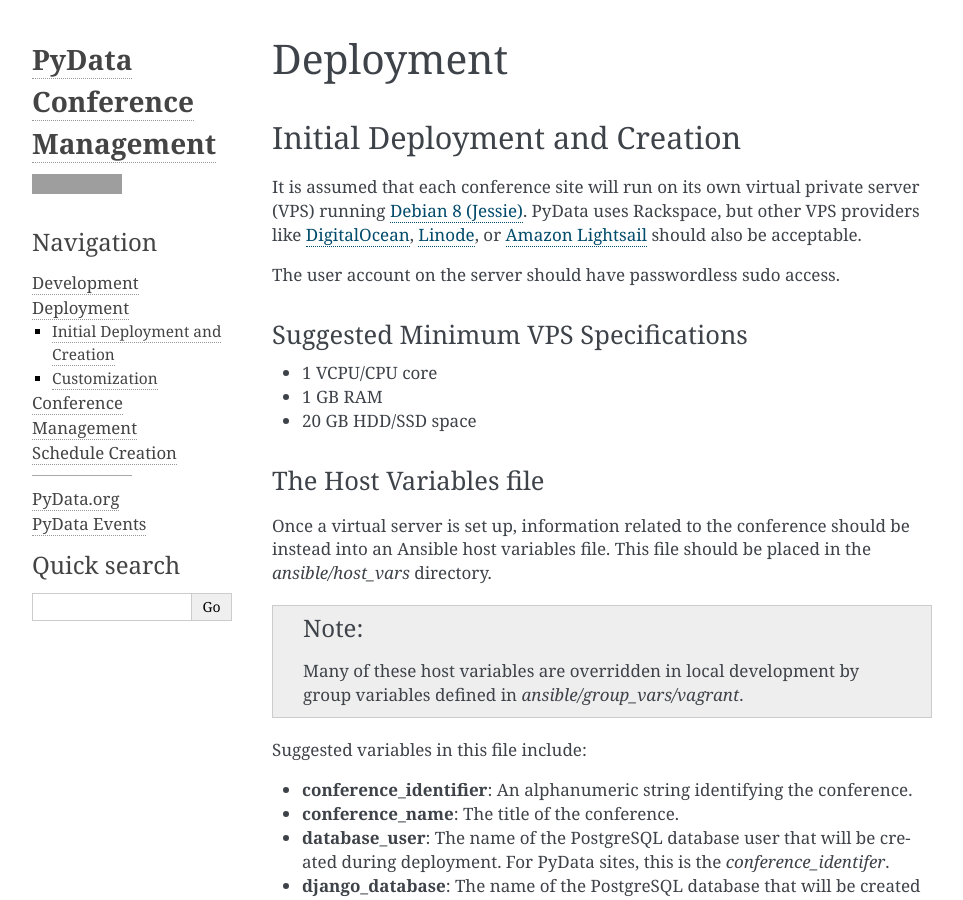
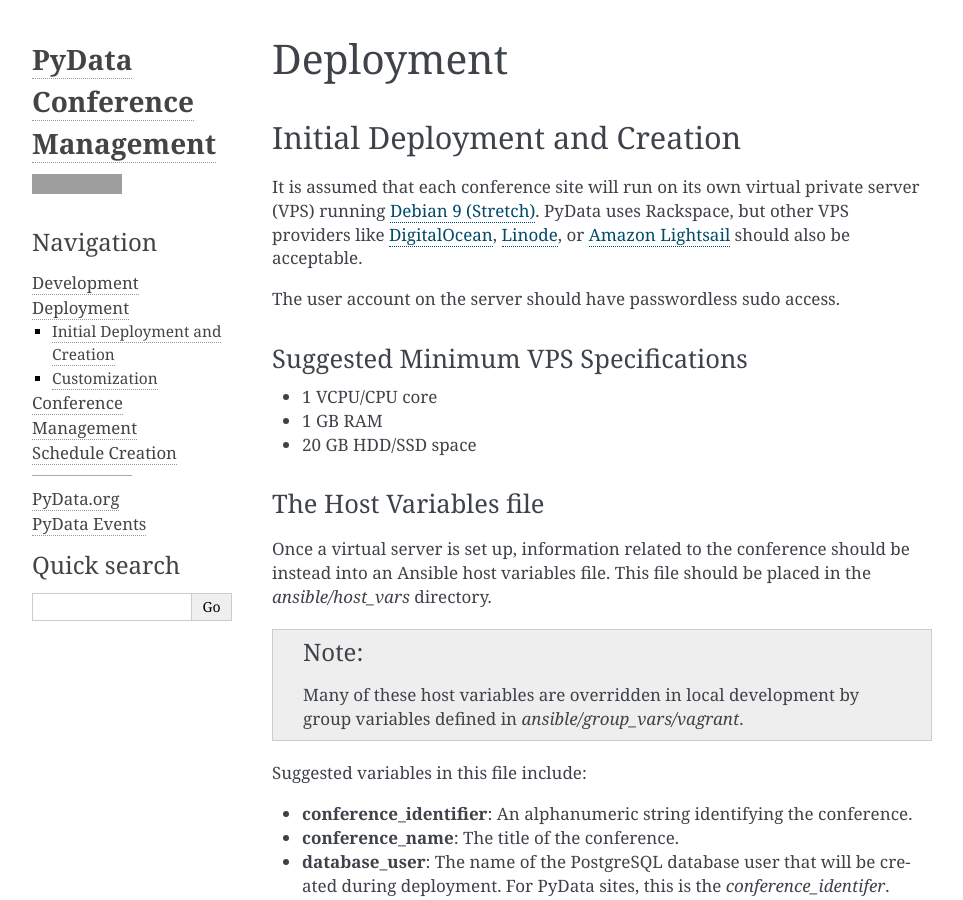
Before and after one commit to pydata/conf_site, a Sphinx documentation site: the page built from docs/source/deployment.rst, in a window 1280 px wide and 900 px high, cut to the strip 0-900 px from the top of the window. Shown: the whole strip, without its empty margins (148-1111 px from the left). Built offline with Sphinx 7.4.7, drawn with Linux system fonts in a browser that asks for light colours; grey boxes are pictures that could not be loaded.

Commit message:
Upgrade operating system to Debian 9 (stretch).

```diff
--- a/docs/source/deployment.rst
+++ b/docs/source/deployment.rst
@@ -5,13 +5,13 @@
 -------------------------------
 
 It is assumed that each conference site will run on its own virtual private
-server (VPS) running `Debian 8 (Jessie)`_. PyData uses Rackspace, but other
+server (VPS) running `Debian 9 (Stretch)`_. PyData uses Rackspace, but other
 VPS providers like DigitalOcean_, Linode_, or `Amazon Lightsail`_ should also
 be acceptable.
 
 The user account on the server  should have passwordless sudo access.
 
-.. _Debian 8 (Jessie): https://wiki.debian.org/DebianJessie
+.. _Debian 9 (Stretch): https://wiki.debian.org/DebianStretch
 .. _DigitalOcean: https://www.digitalocean.com/
 .. _Linode: https://www.linode.com/
 .. _Amazon Lightsail: https://amazonlightsail.com/
```
Also changed, not shown: 1 other file.
